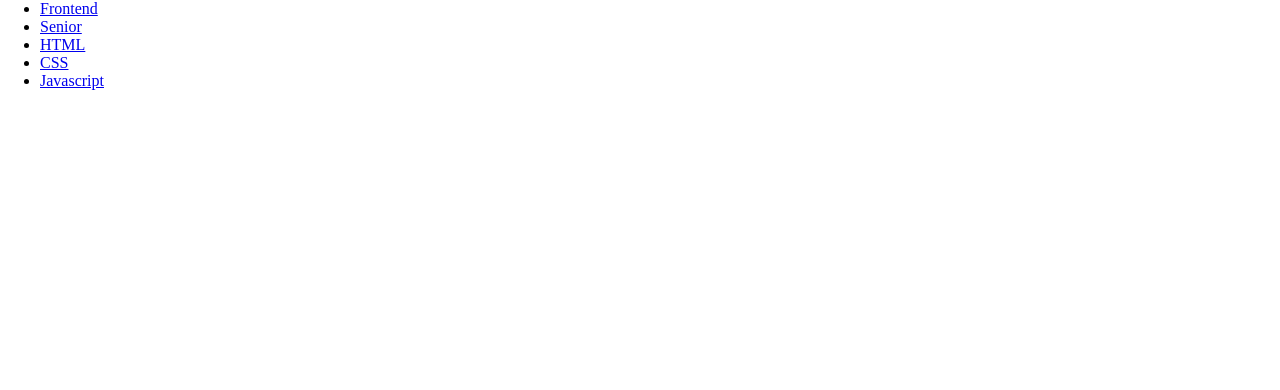
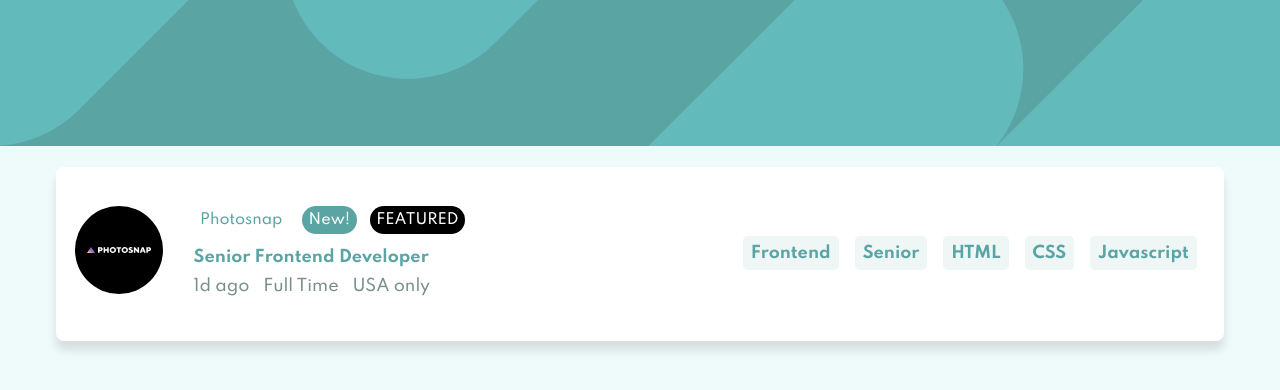
Before and after one commit to AlecANL/jobList.github.io, a website: page index.html in a window 1280 px wide. Drawn offline with nearby package versions, Linux system fonts and the light colour scheme; files that its build step writes are made by us from their sources.

Commit message:
work on desing jobList challenge FrontendMentor

```diff
--- a/assets/scss/styles.scss
+++ b/assets/scss/styles.scss
@@ -1,3 +1,163 @@
-* {
+/* Styles Base*/
+*,
+*::before,
+*::after {
+  box-sizing: border-box;
+}
+img {
+  max-width: 100%;
+}
+a {
+  text-decoration: none;
+}
+/**Variables*/
+
+/*Colors*/
+$primary: hsl(180, 29%, 50%); /*Background*/
+$lightCyan: hsl(180, 52%, 96%);
+$lightCyanFill: hsl(180, 31%, 95%); /*Filter Tablets*/
+$darkCyan: hsl(180, 8%, 52%);
+$veryDarkCyan: hsl(180, 14%, 20%);
+/*-----Breakpoints --------*/
+$breakpoints: (
+  l: 960px,
+);
+/*------ ---------*/
+$max-width: 1200px;
+/*------ Mxin Responsive----------*/
+@mixin from($bp) {
+  @if map-has-key($breakpoints, $bp) {
+    @media screen and(min-width: map-get($breakpoints, $bp )) {
+      @content;
+    }
+  } @else {
+    @media screen and(min-width: $bp) {
+      @content;
+    }
+  }
+}
+/*Typography*/
+:root {
+  --body-font-size: 0.9rem;
+  @include from(l) {
+    --body-font-size: 1rem;
+  }
+}
+/*-------- ----------*/
+body {
   margin: 0;
+  padding: 0;
+  font-family: 'Spartan', sans-serif;
+  font-size: var(--body-font-size);
+  background: $lightCyan;
 }
+/* Geader hero image*/
+.main-header__image {
+  background: $primary;
+  width: 100%;
+  height: 100%;
+  object-fit: cover;
+}
+.l-section {
+  max-width: $max-width;
+  padding: 1rem;
+  margin: auto;
+}
+.card {
+  background: #fff;
+  padding: 1.2em;
+  display: block;
+  width: 100%;
+  box-shadow: 0 0.6rem 0.6rem rgba(0, 0, 0, 0.11);
+  border-radius: 0.5rem;
+  position: relative;
+  @include from(l) {
+    display: flex;
+    justify-content: space-between;
+  }
+  &__first--section {
+    display: flex;
+    width: 100%;
+  }
+  &__data {
+    padding: 1rem;
+  }
+  &__image {
+  }
+}
+.photosnap {
+  margin: 1.2rem 0;
+  position: absolute;
+  top: -3rem;
+  width: 15%;
+  @include from(l) {
+    position: static;
+    width: 100%;
+  }
+}
+.data-requirements {
+  padding: 0.6rem;
+  font-size: 0.9rem;
+  & > a {
+    padding: 0.4rem;
+    color: $primary;
+    margin: 0 0.3rem;
+    &:nth-child(2) {
+      background: $primary;
+      color: #fff;
+      border-radius: 2rem;
+    }
+    &:nth-child(3) {
+      background: #000;
+      color: #fff;
+      border-radius: 2rem;
+    }
+  }
+}
+.job-title {
+  margin: 0;
+  padding: 0.6rem 0.6rem 0 0.6rem;
+  color: $primary;
+  font-weight: 700;
+  margin: 0 0.3rem;
+}
+.data-beneficent {
+  padding: 0.6rem;
+  & > a {
+    margin: 0 0.3rem;
+    color: $darkCyan;
+  }
+}
+.card__first--section {
+}
+/*--------------------------*/
+.card__second--section {
+  display: flex;
+  align-items: center;
+  border-top: 1px solid #000;
+  @include from(l) {
+    border: none;
+  }
+}
+.list-technologies {
+  display: flex;
+  flex-wrap: wrap;
+  @include from(l) {
+    flex-wrap: nowrap;
+  }
+}
+.item {
+  list-style: none;
+  margin: 0.5rem;
+  & > a {
+    background: $lightCyanFill;
+    padding: 0.5rem;
+    border-radius: 0.3rem;
+    color: $primary;
+    font-weight: 700;
+    &:hover {
+      background: $primary;
+      color: $lightCyanFill;
+    }
+  }
+}
--- a/index.html
+++ b/index.html
@@ -3,25 +3,49 @@
   <head>
     <meta charset="UTF-8" />
     <meta name="viewport" content="width=device-width, initial-scale=1.0" />
+    <link
+      href="https://fonts.googleapis.com/css2?family=Spartan:wght@500;700&display=swap"
+      rel="stylesheet"
+    />
     <link rel="stylesheet" href="./assets/styles/styles.css" />
     <title>Job List</title>
   </head>
   <body>
-    <header class="main-header"></header>
+    <header class="main-header">
+      <img
+        src="./assets/images/bg-header-desktop.svg"
+        alt="image header"
+        class="main-header__image"
+      />
+    </header>
     <!-- this section contain all data  -->
     <section class="l-section">
       <div class="card">
         <div class="card__first--section">
-          <div class="card__image"></div>
+          <div class="card__image">
+            <img
+              src="./assets/images/photosnap.svg"
+              alt="image as logo of Photosnap"
+              class="photosnap"
+            />
+          </div>
           <div class="card__data">
-            <div class="data-requirements"></div>
-            <p class="job-title"></p>
-            <div class="data-beneficent"></div>
+            <div class="data-requirements">
+              <a href="#" class="p-green">Photosnap</a>
+              <a href="#" class="color-green">New!</a>
+              <a href="#" class="color-black">FEATURED</a>
+            </div>
+            <p class="job-title">Senior Frontend Developer</p>
+            <div class="data-beneficent">
+              <a href="#" class="data-beneficent--p">1d ago</a>
+              <a href="#" class="data-beneficent--p">Full Time</a>
+              <a href="#" class="data-beneficent--p">USA only</a>
+            </div>
           </div>
         </div>
         <div class="card__second--section">
           <ul class="list-technologies">
-            <li class="item"><a href="#" class="item-link">Frontend</a></li>
+            <li class="item l"><a href="#" class="item-link">Frontend</a></li>
             <li class="item"><a href="#" class="item-link">Senior</a></li>
             <li class="item"><a href="#" class="item-link">HTML</a></li>
             <li class="item"><a href="#" class="item-link">CSS</a></li>
--- a/package.json
+++ b/package.json
@@ -4,7 +4,8 @@
   "description": "",
   "main": "index.js",
   "scripts": {
-    "test": "echo \"Error: no test specified\" && exit 1"
+    "test": "echo \"Error: no test specified\" && exit 1",
+    "sass": "node-sass -w assets/scss -o assets/styles"
   },
   "keywords": [],
   "author": "",
```
Also changed, not shown: assets/js/index.js (added), assets/styles/styles.css (added).
